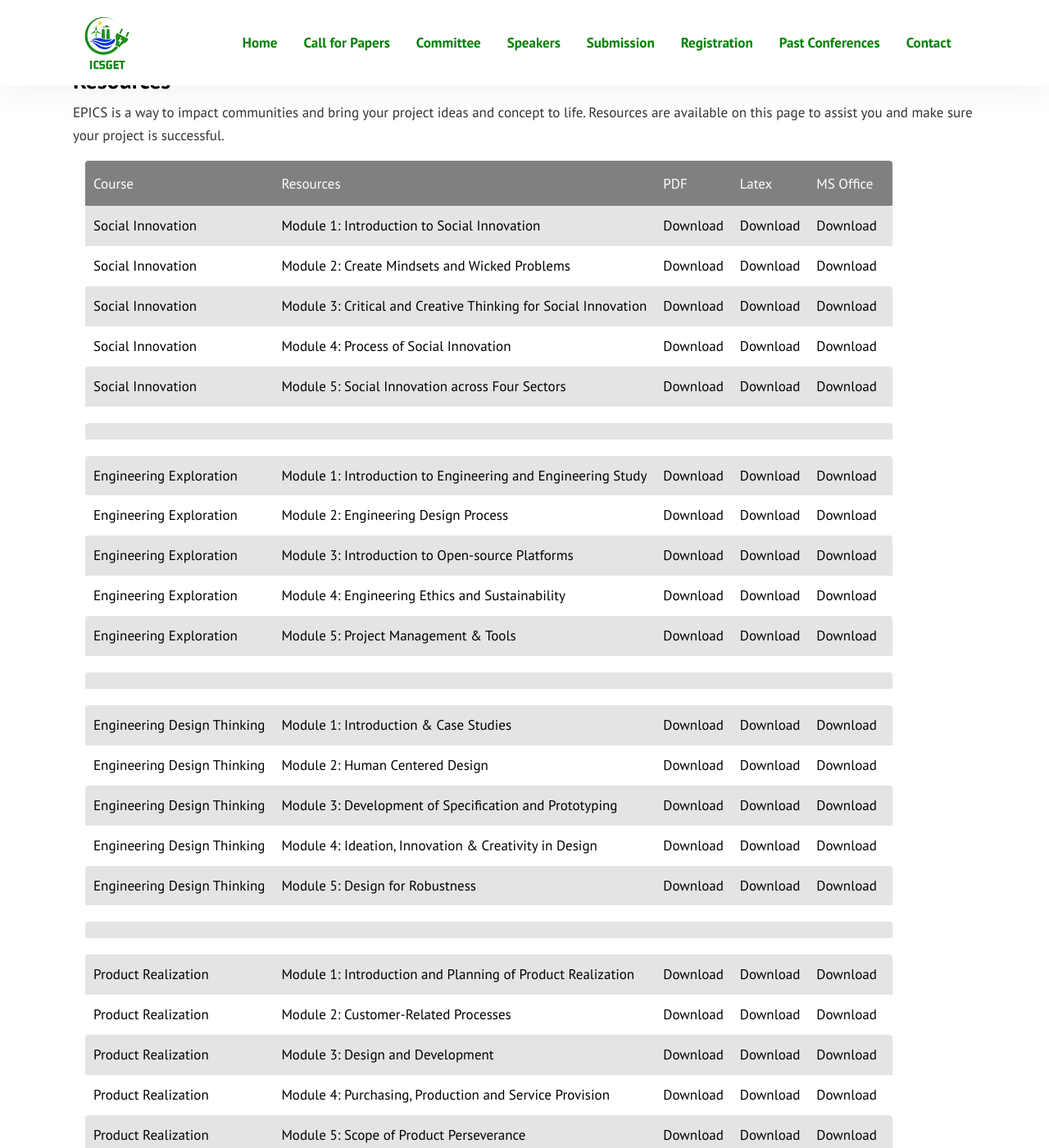
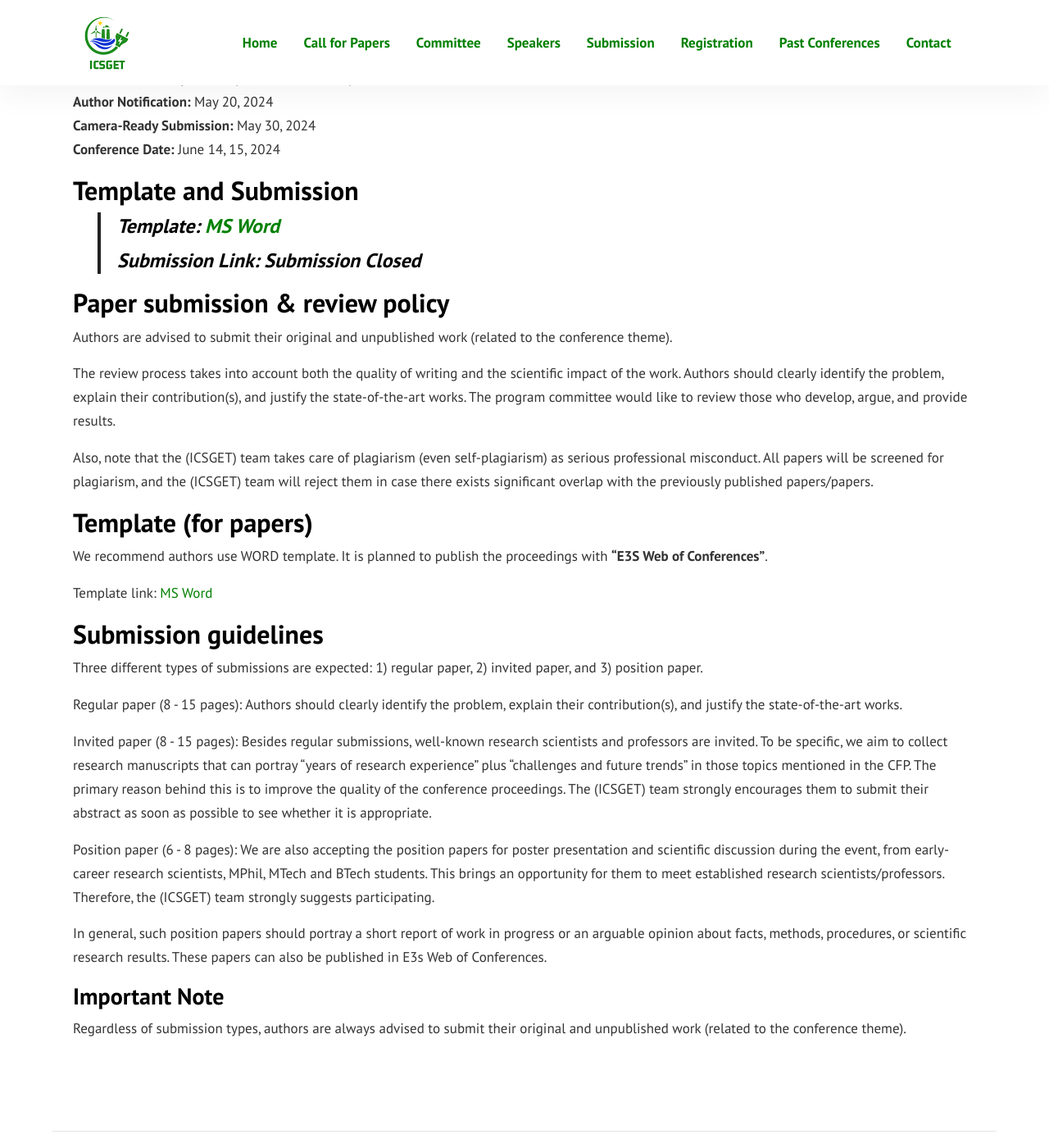
Before and after one commit to sravivarmanvce/temp, a Jekyll site: the page built from pages/submission.md, in a window 1280 px wide and 1400 px high, scrolled down 463 px. Shown: the whole window at 82% size. Built offline with Jekyll 4.4.1, drawn with Linux system fonts in a browser that asks for light colours.

Commit message:
updated submission page

```diff
--- a/pages/submission.md
+++ b/pages/submission.md
@@ -6,184 +6,45 @@ image: assets/images/resources.png
 comments: false
 ---
 
-### Resources
+{{< tabs >}}
+{{< tab "Important Dates" >}}
+**Firm deadline:** ~~May 1, 2024~~(Submission Closed)<br>
+**Author Notification:** May 20, 2024<br>
+**Camera-Ready Submission:** May 30, 2024<br>
+**Conference Date:** June 14, 15, 2024<br>
+{{< /tab >}}
+{{< /tabs >}}
 
-EPICS is a way to impact communities and bring your project ideas and concept to life. Resources are available on this page to assist you and make sure your project is successful.
+## Template and Submission
 
-<div class="col-md-12">
-    <table class="sortable">
-      <thead>
-        <tr>
-          <th class="no-sort">Course</th>
-          <th class="no-sort">Resources</th>
-          <th class="no-sort">PDF</th>
-		  <th class="no-sort">Latex</th>
-          <th class="no-sort">MS Office</th>
-        </tr>
-      </thead>
-      <tbody>
+> #### **Template:** [MS Word](https://github.com/sravivarmanvce/icsget/raw/main/ICSGET_2024_WOC_2col_Template.docx)<br>
+> #### **Submission Link:** Submission Closed
 
-        <tr>
-			<td>Social Innovation</td>
-			<td>Module 1: Introduction to Social Innovation</td>
-			<td>Download</td>
-			<td>Download</td>
-			<td>Download</td>
-        </tr>
-        <tr>
-			<td>Social Innovation</td>
-			<td>Module 2: Create Mindsets and Wicked Problems</td>
-			<td>Download</td>
-			<td>Download</td>
-			<td>Download</td>
-        </tr>
-		<tr>
-			<td>Social Innovation</td>
-			<td>Module 3: Critical and Creative Thinking for Social Innovation</td>
-			<td>Download</td>
-			<td>Download</td>
-			<td>Download</td>
-        </tr>
-        <tr>
-			<td>Social Innovation</td>
-			<td>Module 4: Process of Social Innovation</td>
-			<td>Download</td>
-			<td>Download</td>
-			<td>Download</td>
-        </tr>
-        <tr>
-			<td>Social Innovation</td>
-			<td>Module 5: Social Innovation across Four Sectors</td>
-			<td>Download</td>
-			<td>Download</td>
-			<td>Download</td>
-        </tr>
+## Paper submission & review policy
+Authors are advised to submit their original and unpublished work (related to the conference theme).
 
-		<tr><td></td></tr>
-		<tr><td></td><td></td><td></td><td></td><td></td></tr>
-		<tr><td></td></tr>
+The review process takes into account both the quality of writing and the scientific impact of the work. Authors should clearly identify the problem, explain their contribution(s), and justify the state-of-the-art works. The program committee would like to review those who develop, argue, and provide results.
 
-		<tr>
-			<td>Engineering Exploration</td>
-			<td>Module 1: Introduction to Engineering and Engineering Study</td>
-			<td>Download</td>
-			<td>Download</td>
-			<td>Download</td>
-        </tr>
-        <tr>
-			<td>Engineering Exploration</td>
-			<td>Module 2: Engineering Design Process</td>
-			<td>Download</td>
-			<td>Download</td>
-			<td>Download</td>
-        </tr>
-		<tr>
-			<td>Engineering Exploration</td>
-			<td>Module 3: Introduction to Open-source Platforms</td>
-			<td>Download</td>
-			<td>Download</td>
-			<td>Download</td>
-        </tr>
-        <tr>
-			<td>Engineering Exploration</td>
-			<td>Module 4: Engineering Ethics and Sustainability</td>
-			<td>Download</td>
-			<td>Download</td>
-			<td>Download</td>
-        </tr>
-        <tr>
-			<td>Engineering Exploration</td>
-			<td>Module 5: Project Management & Tools</td>
-			<td>Download</td>
-			<td>Download</td>
-			<td>Download</td>
-        </tr>
+Also, note that the (ICSGET) team takes care of plagiarism (even self-plagiarism) as serious professional misconduct. All papers will be screened for plagiarism, and the (ICSGET) team will reject them in case there exists significant overlap with the previously published papers/papers.
 
-		<tr><td></td></tr>
-		<tr><td></td><td></td><td></td><td></td><td></td></tr>
-		<tr><td></td></tr>
+## Template (for papers)
+We recommend authors use WORD template. It is planned to publish the proceedings with **"E3S Web of Conferences”**.
+{{< image src="images/e3s.png" caption="" alt="alter-text" height="" width="" position="center" command="fill" option="q100" class="img-fluid" title="image title"  webp="false" >}}
 
-		<tr>
-			<td>Engineering Design Thinking</td>
-			<td>Module 1: Introduction & Case Studies</td>
-			<td>Download</td>
-			<td>Download</td>
-			<td>Download</td>
-        </tr>
-        <tr>
-			<td>Engineering Design Thinking</td>
-			<td>Module 2: Human Centered Design</td>
-			<td>Download</td>
-			<td>Download</td>
-			<td>Download</td>
-        </tr>
-		<tr>
-			<td>Engineering Design Thinking</td>
-			<td>Module 3: Development of Specification and Prototyping</td>
-			<td>Download</td>
-			<td>Download</td>
-			<td>Download</td>
-        </tr>
-        <tr>
-			<td>Engineering Design Thinking</td>
-			<td>Module 4: Ideation, Innovation & Creativity in Design</td>
-			<td>Download</td>
-			<td>Download</td>
-			<td>Download</td>
-        </tr>
-        <tr>
-			<td>Engineering Design Thinking</td>
-			<td>Module 5: Design for Robustness</td>
-			<td>Download</td>
-			<td>Download</td>
-			<td>Download</td>
-        </tr>
+Template link: [MS Word](https://github.com/sravivarmanvce/icsget/raw/main/ICSGET_2024_WOC_2col_Template.docx)
 
-		<tr><td></td></tr>
-		<tr><td></td><td></td><td></td><td></td><td></td></tr>
-		<tr><td></td></tr>
+## Submission guidelines
+Three different types of submissions are expected: 1) regular paper, 2) invited paper, and 3) position paper.
 
-		<tr>
-			<td>Product Realization</td>
-			<td>Module 1: Introduction and Planning of Product Realization</td>
-			<td>Download</td>
-			<td>Download</td>
-			<td>Download</td>
-        </tr>
-        <tr>
-			<td>Product Realization</td>
-			<td>Module 2: Customer-Related Processes</td>
-			<td>Download</td>
-			<td>Download</td>
-			<td>Download</td>
-        </tr>
-		<tr>
-			<td>Product Realization</td>
-			<td>Module 3: Design and Development</td>
-			<td>Download</td>
-			<td>Download</td>
-			<td>Download</td>
-        </tr>
-        <tr>
-			<td>Product Realization</td>
-			<td>Module 4: Purchasing, Production and Service Provision</td>
-			<td>Download</td>
-			<td>Download</td>
-			<td>Download</td>
-        </tr>
-        <tr>
-			<td>Product Realization</td>
-			<td>Module 5: Scope of Product Perseverance</td>
-			<td>Download</td>
-			<td>Download</td>
-			<td>Download</td>
-        </tr>
+Regular paper (8 - 15 pages): Authors should clearly identify the problem, explain their contribution(s), and justify the state-of-the-art works.
 
-		<tr><td></td></tr>
-		<tr><td></td><td></td><td></td><td></td><td></td></tr>
-		<tr><td></td></tr>
+Invited paper (8 - 15 pages): Besides regular submissions, well-known research scientists and professors are invited. To be specific, we aim to collect research manuscripts that can portray "years of research experience" plus "challenges and future trends" in those topics mentioned in the CFP. The primary reason behind this is to improve the quality of the conference proceedings. The (ICSGET) team strongly encourages them to submit their abstract as soon as possible to see whether it is appropriate.
 
-      </tbody>
-      <tfoot></tfoot>
-    </table>
-</div>
+Position paper (6 - 8 pages): We are also accepting the position papers for poster presentation and scientific discussion during the event, from early-career research scientists, MPhil, MTech and BTech students. This brings an opportunity for them to meet established research scientists/professors. Therefore, the (ICSGET) team strongly suggests participating.
+
+In general, such position papers should portray a short report of work in progress or an arguable opinion about facts, methods, procedures, or scientific research results. These papers can also be published in E3s Web of Conferences.
+
+{{< notice "warning" >}}
+### Important Note
+Regardless of submission types, authors are always advised to submit their original and unpublished work (related to the conference theme).
+{{< /notice >}}
```
Also changed, not shown: pages/speakers.md (+1 -1 lines).
